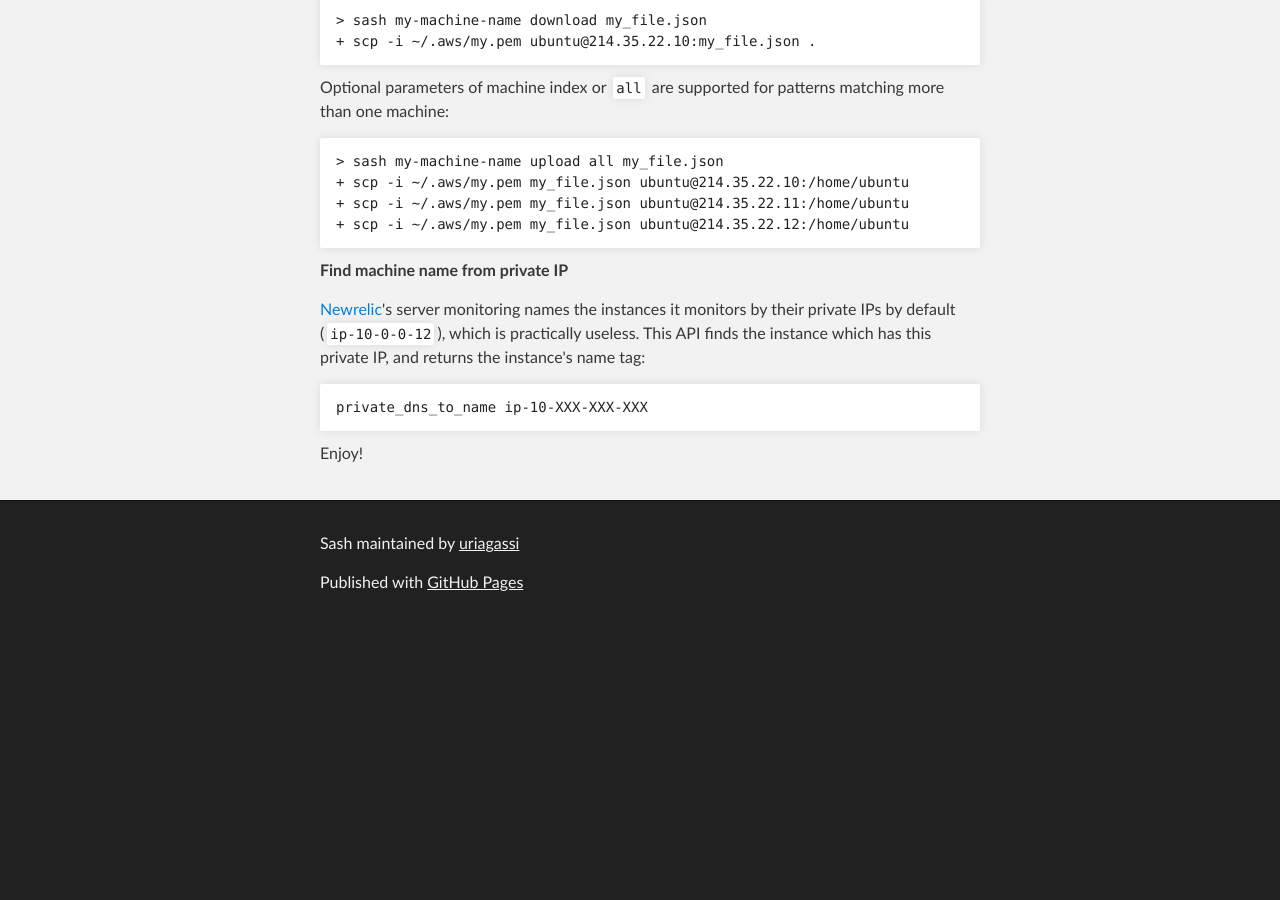
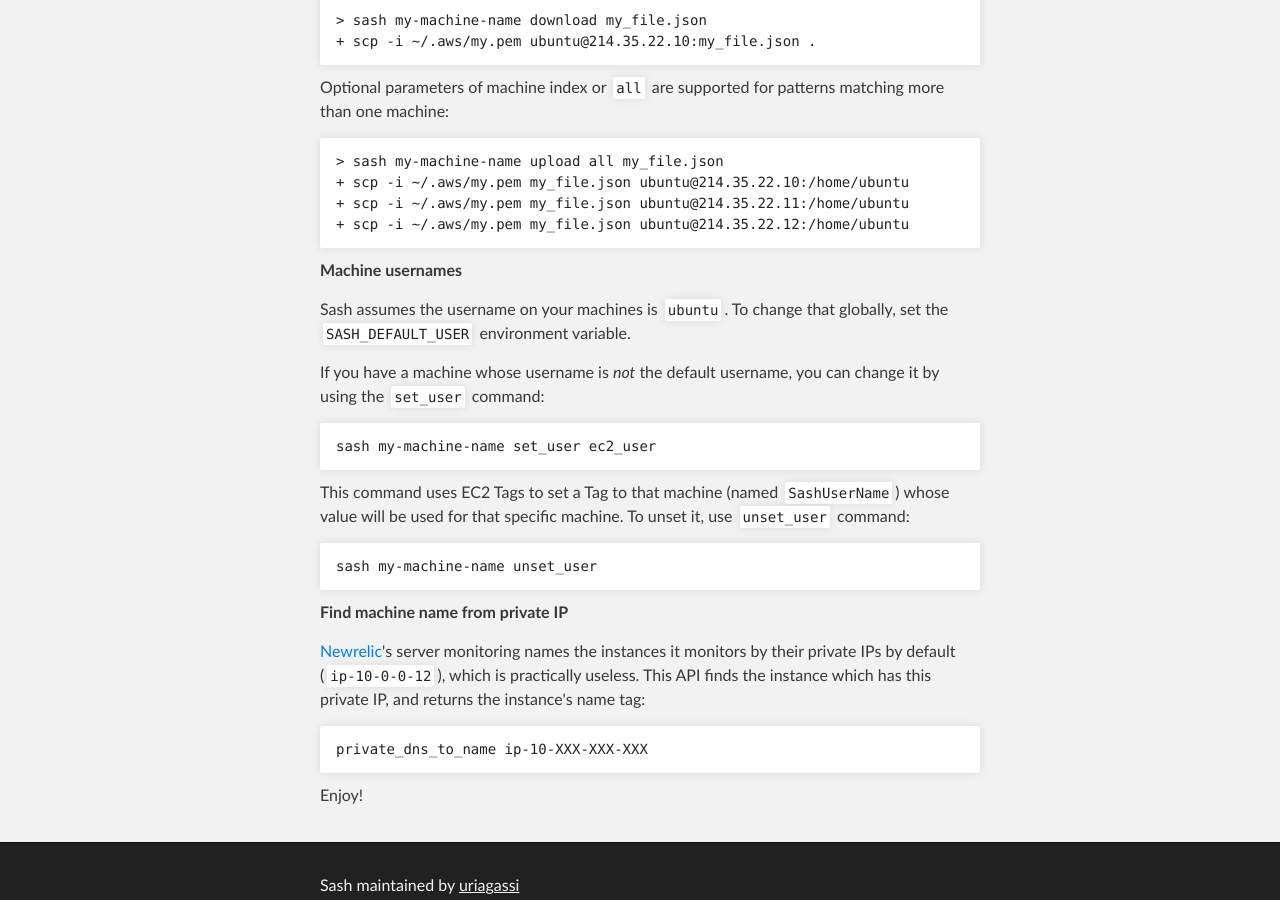
Before and after one commit to uriagassi/sash, a Jekyll site: the page index.html, which Jekyll copies as it is, in a window 1280 px wide and 900 px high, scrolled down 3093 px. Built offline with Jekyll 4.4.1, drawn with Linux system fonts in a browser that asks for light colours; Markdown is read by kramdown in place of the engine named in the settings; before the commit the page ends 3722 px from its top, so only the background shows below that.

```diff
--- a/index.html
+++ b/index.html
@@ -174,6 +174,20 @@ Connecting to 3 machines (214.35.22.10 214.35.22.11 214.35.22.12)
 + scp -i ~/.aws/my.pem my_file.json ubuntu@214.35.22.12:/home/ubuntu
 </code></pre>
 
+<p><strong>Machine usernames</strong></p>
+
+<p>Sash assumes the username on your machines is <code>ubuntu</code>. To change that globally, set the <code>SASH_DEFAULT_USER</code> environment variable.</p>
+
+<p>If you have a machine whose username is <em>not</em> the default username, you can change it by using the <code>set_user</code> command:</p>
+
+<pre><code>sash my-machine-name set_user ec2_user
+</code></pre>
+
+<p>This command uses EC2 Tags to set a Tag to that machine (named <code>SashUserName</code>) whose value will be used for that specific machine. To unset it, use <code>unset_user</code> command:</p>
+
+<pre><code>sash my-machine-name unset_user
+</code></pre>
+
 <p><strong>Find machine name from private IP</strong></p>
 
 <p><a href="http://www.newrelic.com">Newrelic</a>'s server monitoring names the instances it monitors by their private IPs by default (<code>ip-10-0-0-12</code>), which is practically useless.
```
Also changed, not shown: other parts of index.html (+10 -0 lines), params.json (+1 -1 lines).
